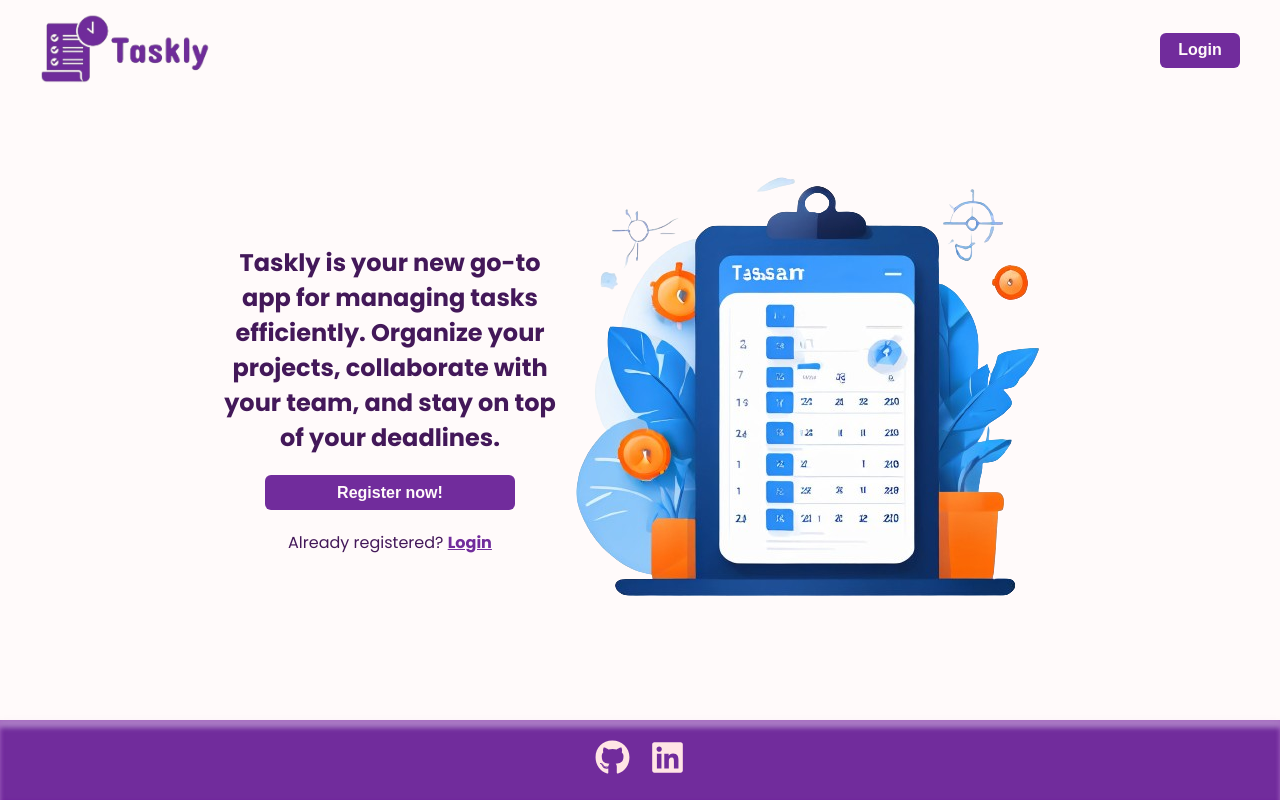
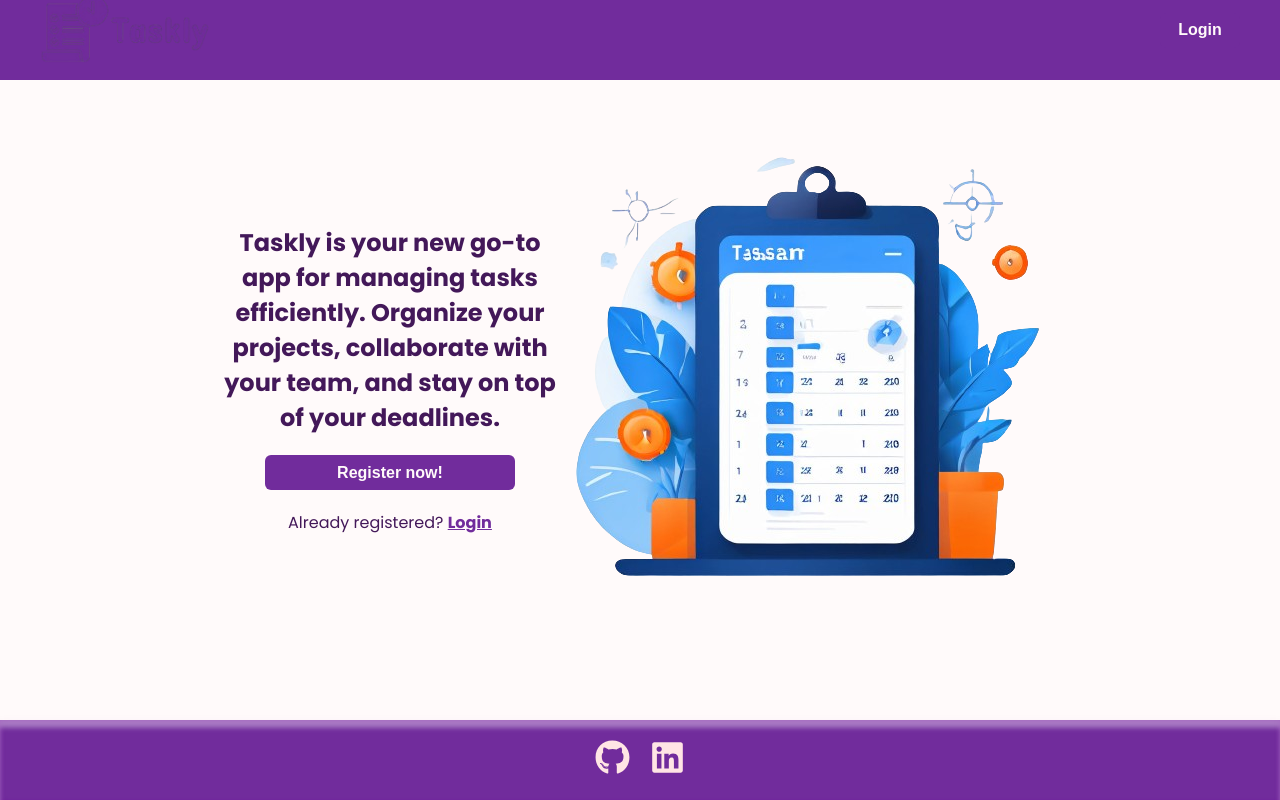
Before and after one commit to Naeemi7/Taskly, a React (Vite) app in the folder client/: page / in a window 1280 px wide. Built offline with nearby package versions, Linux system fonts and the light colour scheme.

Commit message:
bug fixed

```diff
--- a/client/src/index.css
+++ b/client/src/index.css
@@ -2,6 +2,9 @@
   padding: 0;
   margin: 0;
   box-sizing: border-box;
+}
+body {
+  margin-top: -2rem;
 }
 
 html {
--- a/client/src/styles/App.scss
+++ b/client/src/styles/App.scss
@@ -104,7 +104,7 @@ body {
 
   // Navbar Component style
   .navbar-container {
-    margin-top: 0;
+    background-color: $primary-color;
     grid-area: navbar;
     display: flex;
     justify-content: space-between;
@@ -113,6 +113,7 @@ body {
     padding-left: 4rem;
     padding-right: 4rem;
     width: 100%;
+    height: 10rem;
 
     // Logo Component
     .logo-container {
@@ -135,6 +136,7 @@ body {
       // Profile icon
       .profile-icon {
         @include icon-template;
+        color: $primary-background-color;
       }
 
       .profile-dropdown {
--- a/client/src/styles/_mixin.scss
+++ b/client/src/styles/_mixin.scss
@@ -1,7 +1,7 @@
 // Mixin template for profile and add ask icons
 @mixin icon-template {
-  width: 6rem;
-  height: 6rem;
+  width: 6.5rem;
+  height: 6.5rem;
   cursor: pointer;
   color: $primary-color;
 
```
